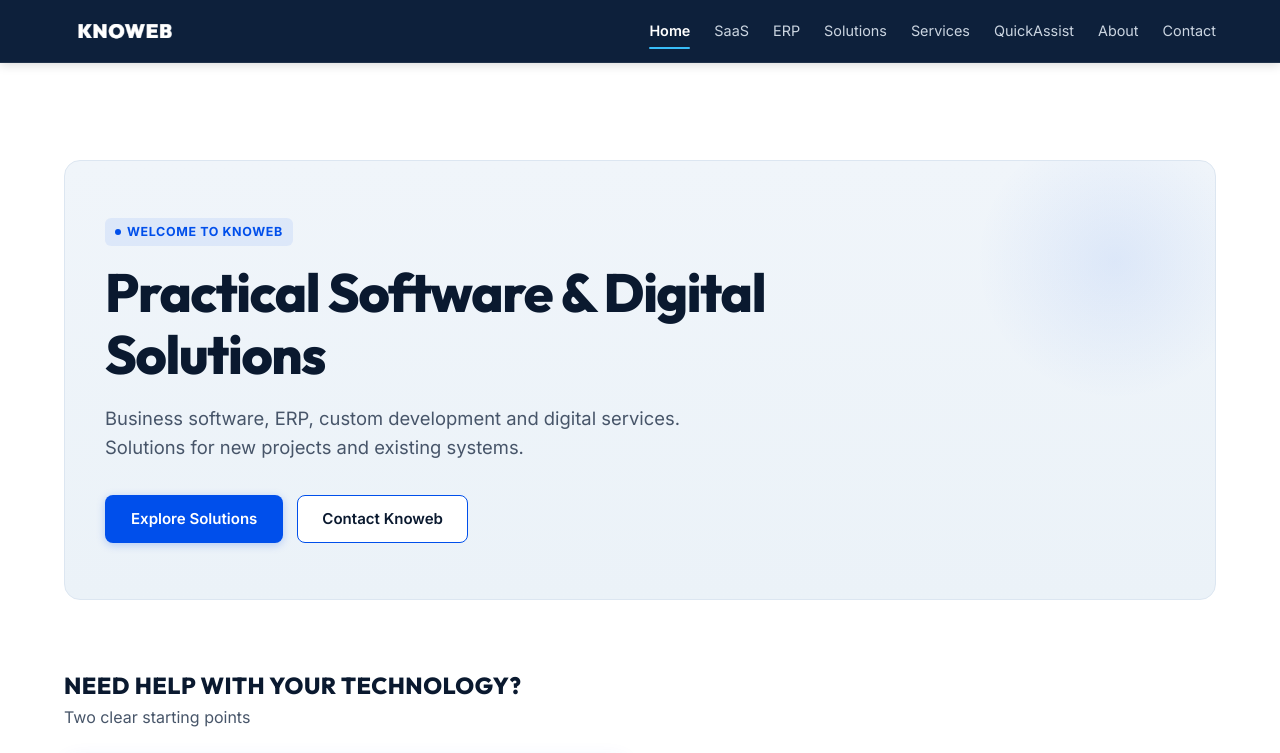
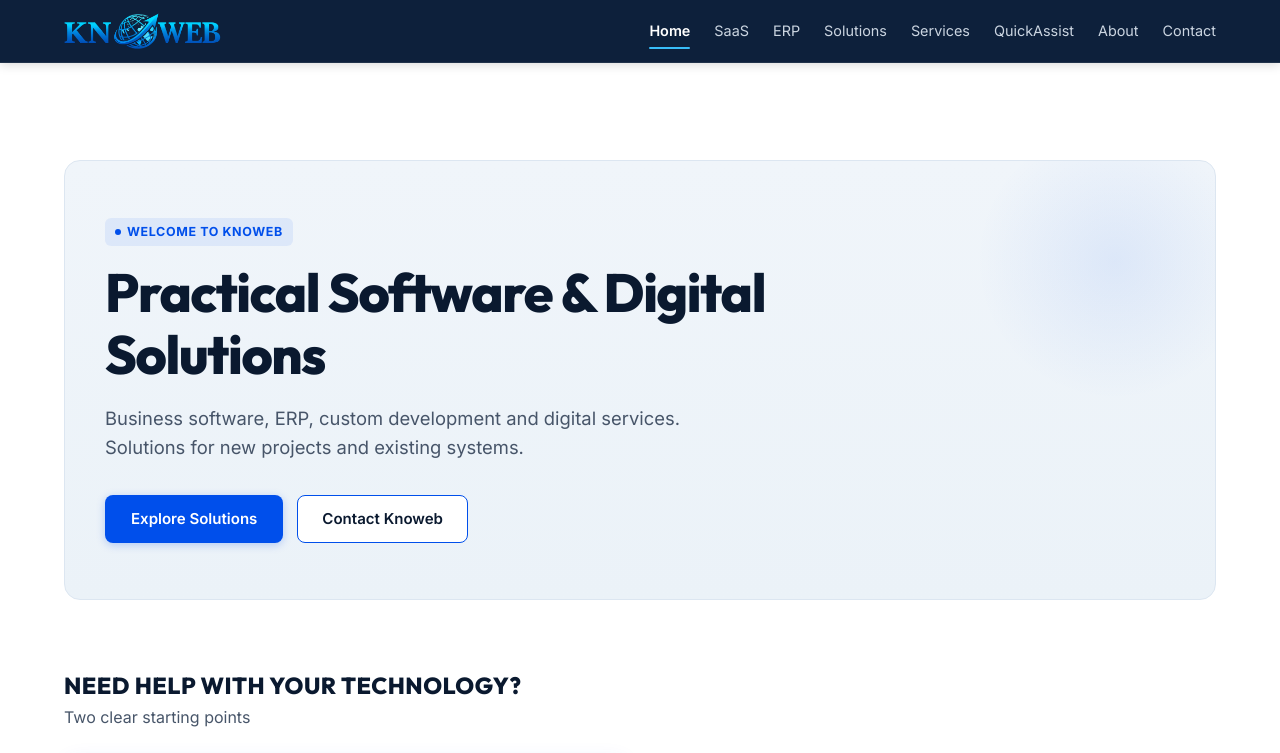
Before and after one commit to Knoweb/Knoweb-site, a Next.js app in the folder knoweb/: page / in a window 1280 px wide. Shown: the top 753 px of the page. Built offline with nearby package versions, Linux system fonts and the light colour scheme.

Commit message:
style: use official brand knoweb logo in navbar

```diff
--- a/knoweb/src/components/layout/Header.tsx
+++ b/knoweb/src/components/layout/Header.tsx
@@ -59,7 +59,7 @@ export default function Header() {
             height: '62px',
           }}
         >
-          {/* Logo — exact Knoweb logo image matching the wireframe */}
+          {/* Logo — Official Knoweb brand logo */}
           <Link
             href="/"
             style={{
@@ -70,11 +70,11 @@ export default function Header() {
             }}
           >
             <Image
-              src="/knoweb-logo-nav.png"
-              alt="KNOWEB"
+              src="/knoweblogo-cropped.png"
+              alt="Knoweb Logo"
               width={160}
-              height={36}
-              style={{ objectFit: 'contain', width: 'auto', height: '32px' }}
+              height={38}
+              style={{ objectFit: 'contain', width: 'auto', height: '36px' }}
               priority
             />
           </Link>
```
Also changed, not shown: knoweb/public/knoweblogo-cropped.png (added), knoweb/public/knoweblogo-white.png (added).
